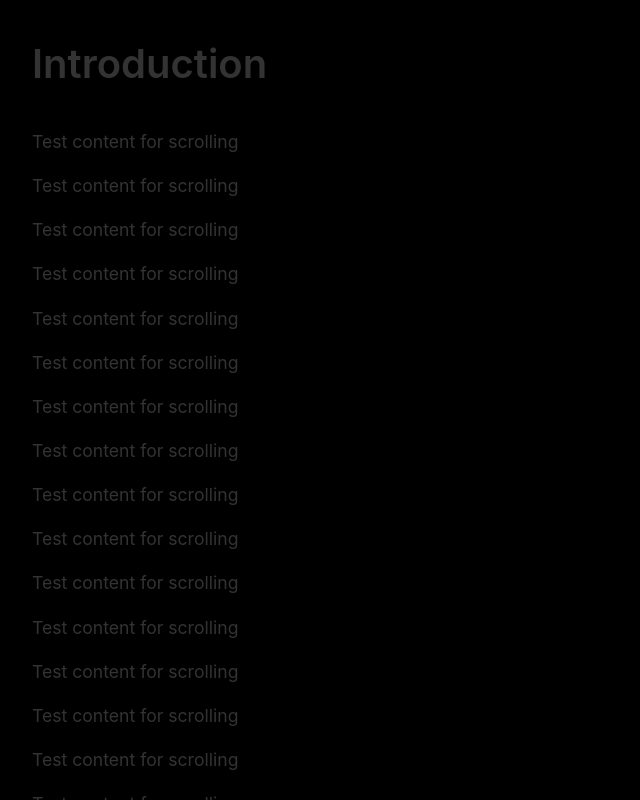
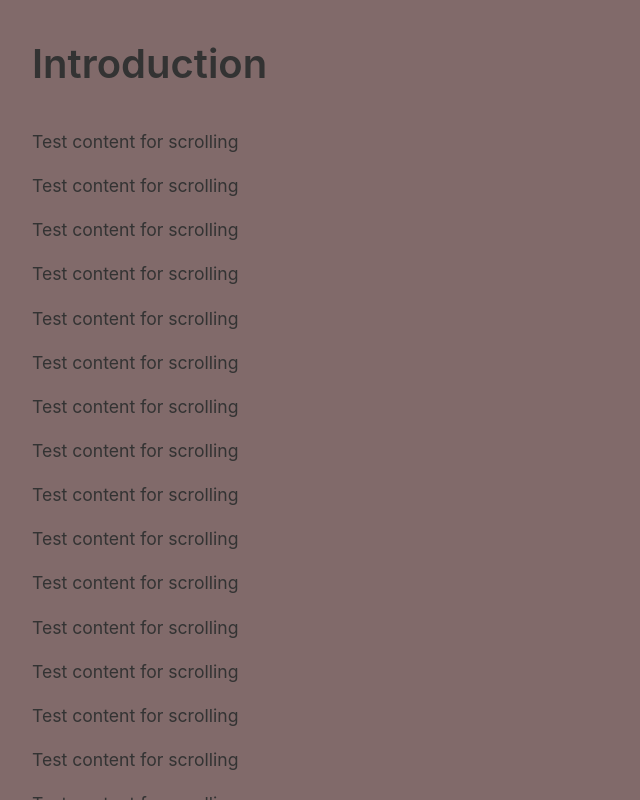
Before and after one commit to Deltaether/PrismaticCollections-SpiralFlip, an Angular app: page /pv in a window 1280 px wide. Shown: the whole page, without its empty margins (0-640 px from the left). Built offline with nearby package versions, Linux system fonts and the light colour scheme.

Commit message:
Refine component styling and scrolling behavior with minor adjustments

```diff
--- a/src/app/pages/introduction/introduction.component.scss
+++ b/src/app/pages/introduction/introduction.component.scss
@@ -1,17 +1,19 @@
 .page {
-  min-height: 100vh;
+  height: 100vh;
   width: 100%;
-  background: #000000;
+  background: #816a6a;
   padding: 2rem;
   box-sizing: border-box;
   display: flex;
   flex-direction: column;
+  margin: 0;
 }
 
 h1 {
   margin-bottom: 2rem;
   font-size: 2.5rem;
   font-weight: 600;
+  padding: 0;
 }
 
 p {
--- a/src/app/phantasia.component.html
+++ b/src/app/phantasia.component.html
@@ -110,6 +110,8 @@
     -webkit-overflow-scrolling: touch;
     position: relative;
     z-index: 2;
+    padding: 0;
+    margin: 0;
   }
 
   .angular-logo {
@@ -291,11 +293,19 @@
   }
 
   section {
-    min-height: 100vh;
+    height: 100vh;
     width: 100%;
     scroll-snap-align: start;
     scroll-snap-stop: always;
     position: relative;
+    padding: 0;
+    margin: 0;
+    display: block;
+  }
+
+  section:first-child {
+    margin-top: 0;
+    padding-top: 0;
   }
 </style>
 
--- a/src/app/phantasia.component.ts
+++ b/src/app/phantasia.component.ts
@@ -26,25 +26,25 @@ export class PhantasiaComponent implements AfterViewInit {
   title = 'Project Phantasia';
   currentSection = 'introduction';
   sections = ['introduction', 'disc-1', 'disc-2', 'pv', 'information'];
-  isScrolling = false;
+  isAnimating = false;
   lastScrollTime = 0;
-  scrollCooldown = 800; // ms between scroll actions
+  scrollCooldown = 1000;
 
   constructor(private elementRef: ElementRef) {}
 
   ngAfterViewInit() {
-    // Initial section detection
     this.detectCurrentSection();
   }
 
   scrollTo(section: string) {
     const element = document.getElementById(section);
-    if (element && !this.isScrolling) {
-      this.isScrolling = true;
+    if (element && !this.isAnimating) {
+      this.isAnimating = true;
+      this.currentSection = section;
       element.scrollIntoView({ behavior: 'smooth' });
-      this.currentSection = section;
+
       setTimeout(() => {
-        this.isScrolling = false;
+        this.isAnimating = false;
       }, this.scrollCooldown);
     }
   }
@@ -53,9 +53,7 @@ export class PhantasiaComponent implements AfterViewInit {
     event.preventDefault();
 
     const now = Date.now();
-    if (this.isScrolling || now - this.lastScrollTime < this.scrollCooldown) {
-      return;
-    }
+    if (now - this.lastScrollTime < 50) return; // Minimal debounce to prevent rapid-fire
 
     const direction = event.deltaY > 0 ? 1 : -1;
     const currentIndex = this.sections.indexOf(this.currentSection);
@@ -71,7 +69,6 @@ export class PhantasiaComponent implements AfterViewInit {
     const mainElement = this.mainContent?.nativeElement;
     if (!mainElement) return;
 
-    const viewportHeight = window.innerHeight;
     let closestSection = this.currentSection;
     let minDistance = Infinity;
 
@@ -95,7 +92,7 @@ export class PhantasiaComponent implements AfterViewInit {
 
   @HostListener('window:scroll', ['$event'])
   onScroll() {
-    if (!this.isScrolling) {
+    if (!this.isAnimating) {
       this.detectCurrentSection();
     }
   }
--- a/src/styles.scss
+++ b/src/styles.scss
@@ -28,26 +28,35 @@ body {
 }
 
 ::-webkit-scrollbar-track {
-  background: #333333;
+  background: transparent;
   position: absolute;
   z-index: 9999;
 }
 
 ::-webkit-scrollbar-thumb {
-  background: #ff0000;
+  background: rgba(255, 0, 0, 0.3);
   border-radius: 10px;
   position: absolute;
   z-index: 9999;
+  backdrop-filter: blur(8px);
+  -webkit-backdrop-filter: blur(8px);
+  border: 1px solid rgba(255, 0, 0, 0.2);
+  box-shadow:
+    inset 0 0 15px rgba(255, 0, 0, 0.6),
+    0 0 5px rgba(255, 0, 0, 0.3);
 }
 
 ::-webkit-scrollbar-thumb:hover {
-  background: #ff3333;
+  background: rgba(255, 0, 0, 0.5);
+  box-shadow:
+    inset 0 0 20px rgba(255, 0, 0, 0.8),
+    0 0 7px rgba(255, 0, 0, 0.4);
 }
 
 /* Firefox Scrollbar Styles */
 * {
   scrollbar-width: thin;
-  scrollbar-color: #ff0000 #333333;
+  scrollbar-color: rgba(255, 0, 0, 0.5) transparent;
 }
 
 /* Active link style */
```
